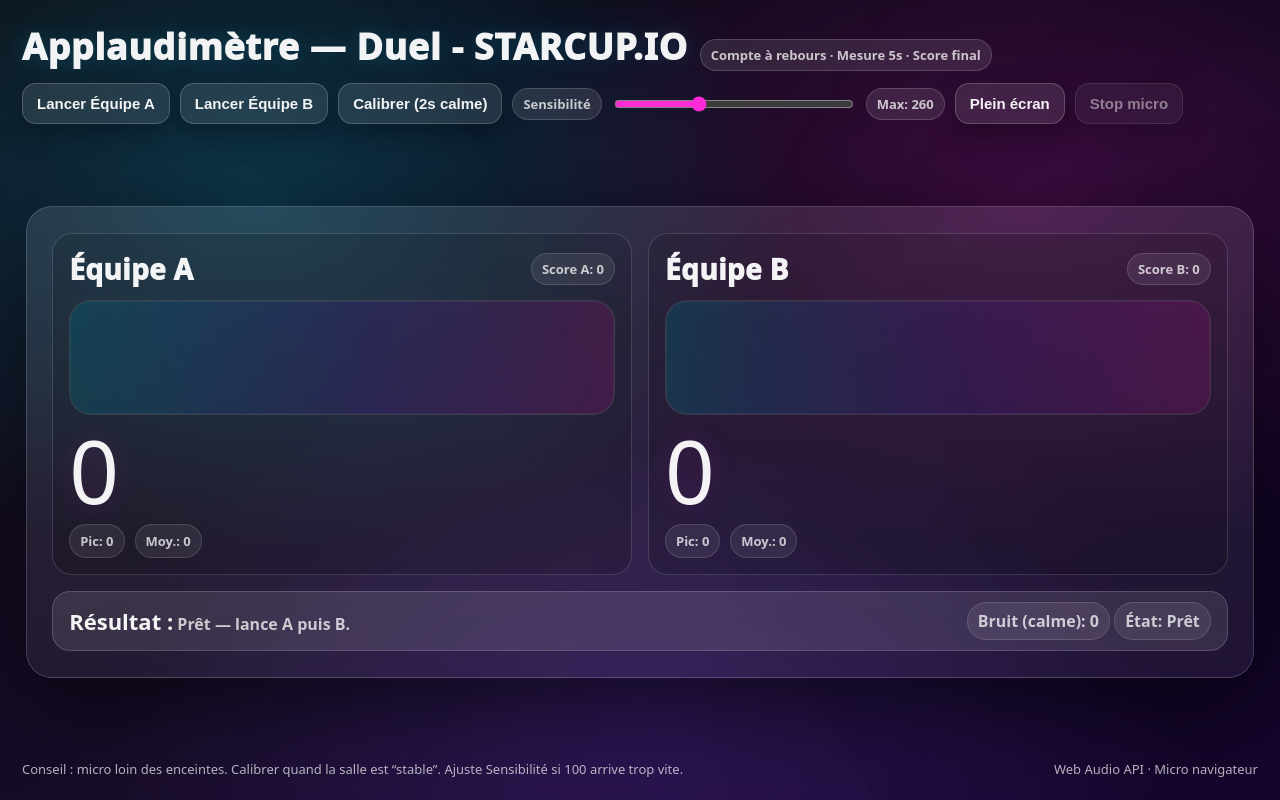
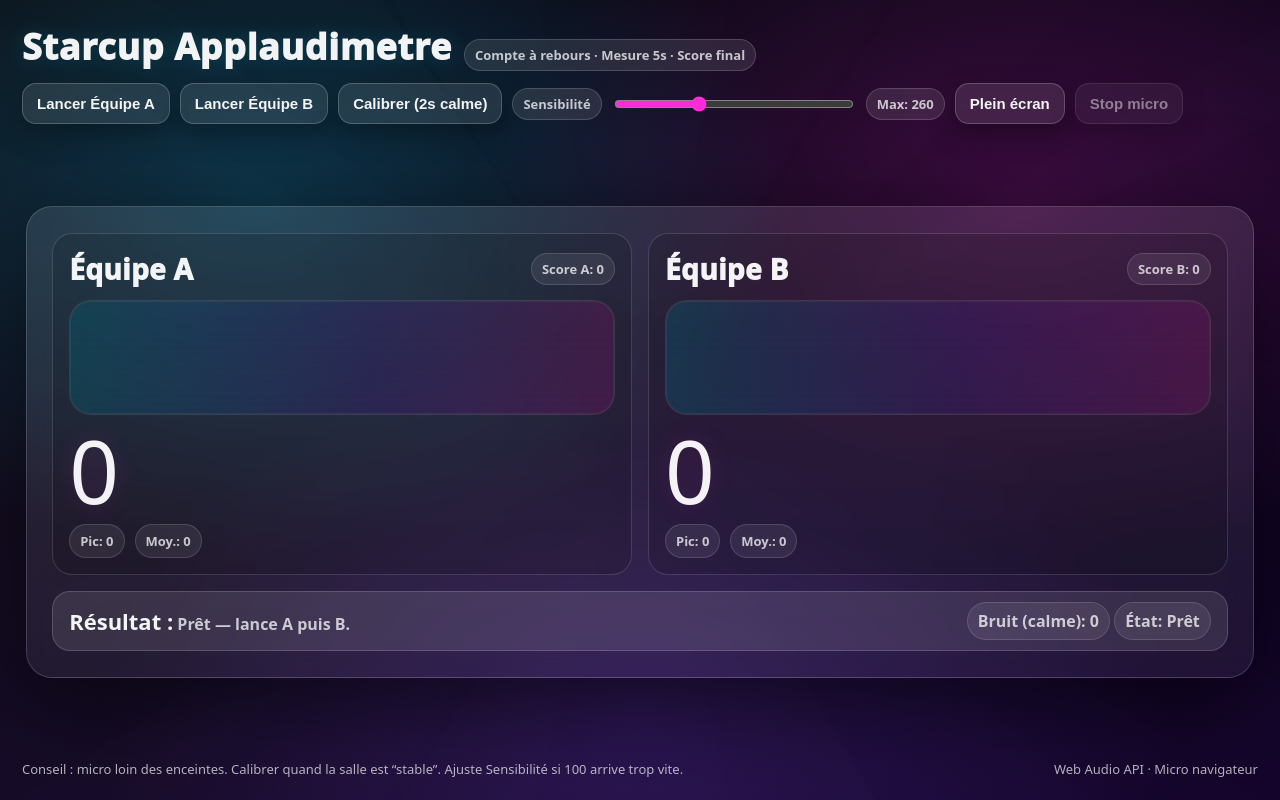
Before and after one commit to starcup-entertainment/starcup-applaudimetre, a plain HTML site: page index.html in a window 1280 px wide. Shown: the top 800 px of the page. Drawn offline with Linux system fonts and the light colour scheme.

Commit message:
Update index.html

```diff
--- a/index.html
+++ b/index.html
@@ -3,7 +3,7 @@
 <head>
   <meta charset="utf-8" />
   <meta name="viewport" content="width=device-width,initial-scale=1" />
-  <title>Applaudimètre Duel — STARCUP</title>
+  <title>Starcup Applaudimetre</title>
   <style>
     :root{
       --bgA:#05040c;
@@ -354,7 +354,7 @@
   <div class="wrap">
     <div class="topbar">
       <div class="brand">
-        <div class="title">Applaudimètre — Duel - STARCUP.IO</div>
+        <div class="title">Starcup Applaudimetre</div>
         <div class="badge">Compte à rebours · Mesure 5s · Score final</div>
       </div>
 
```
